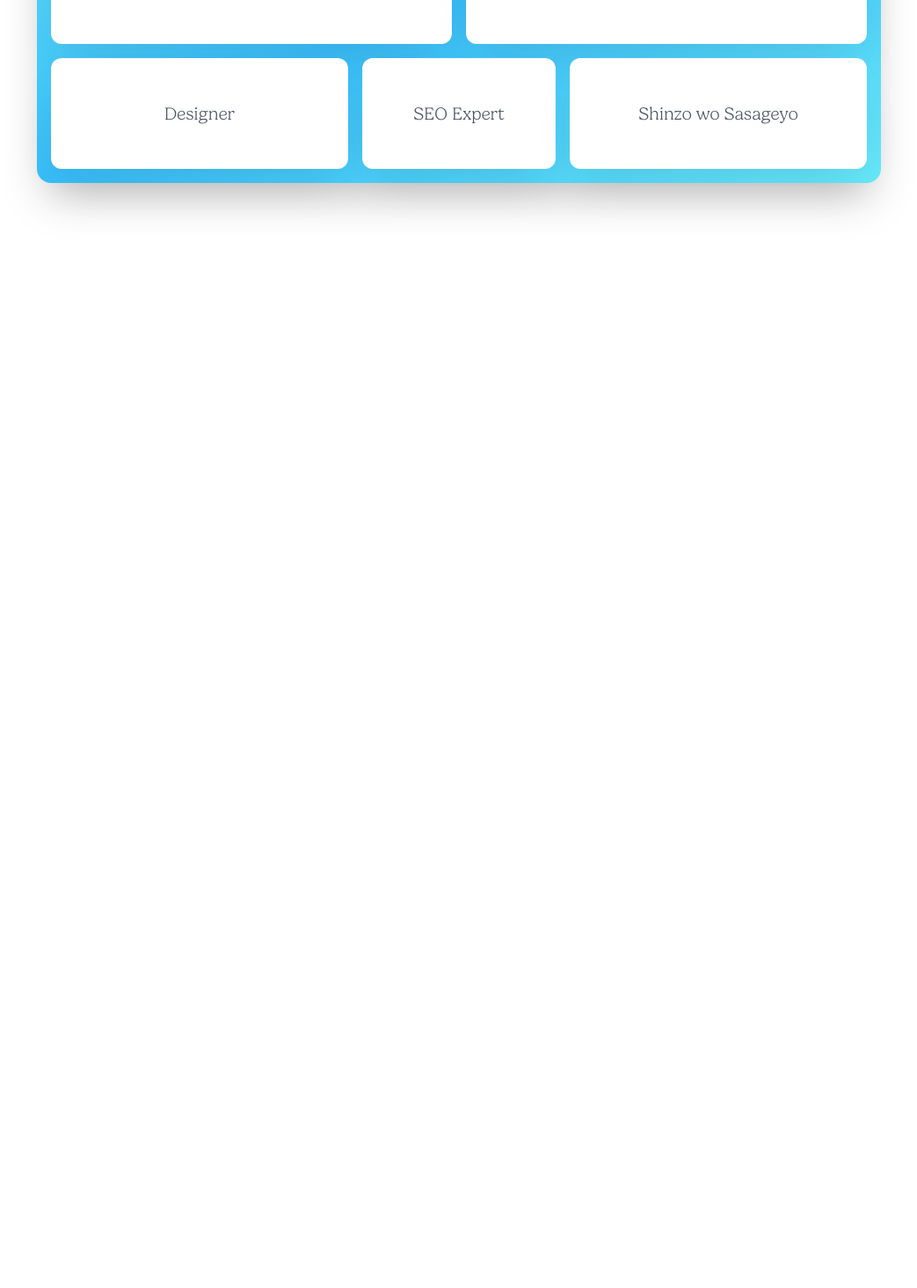
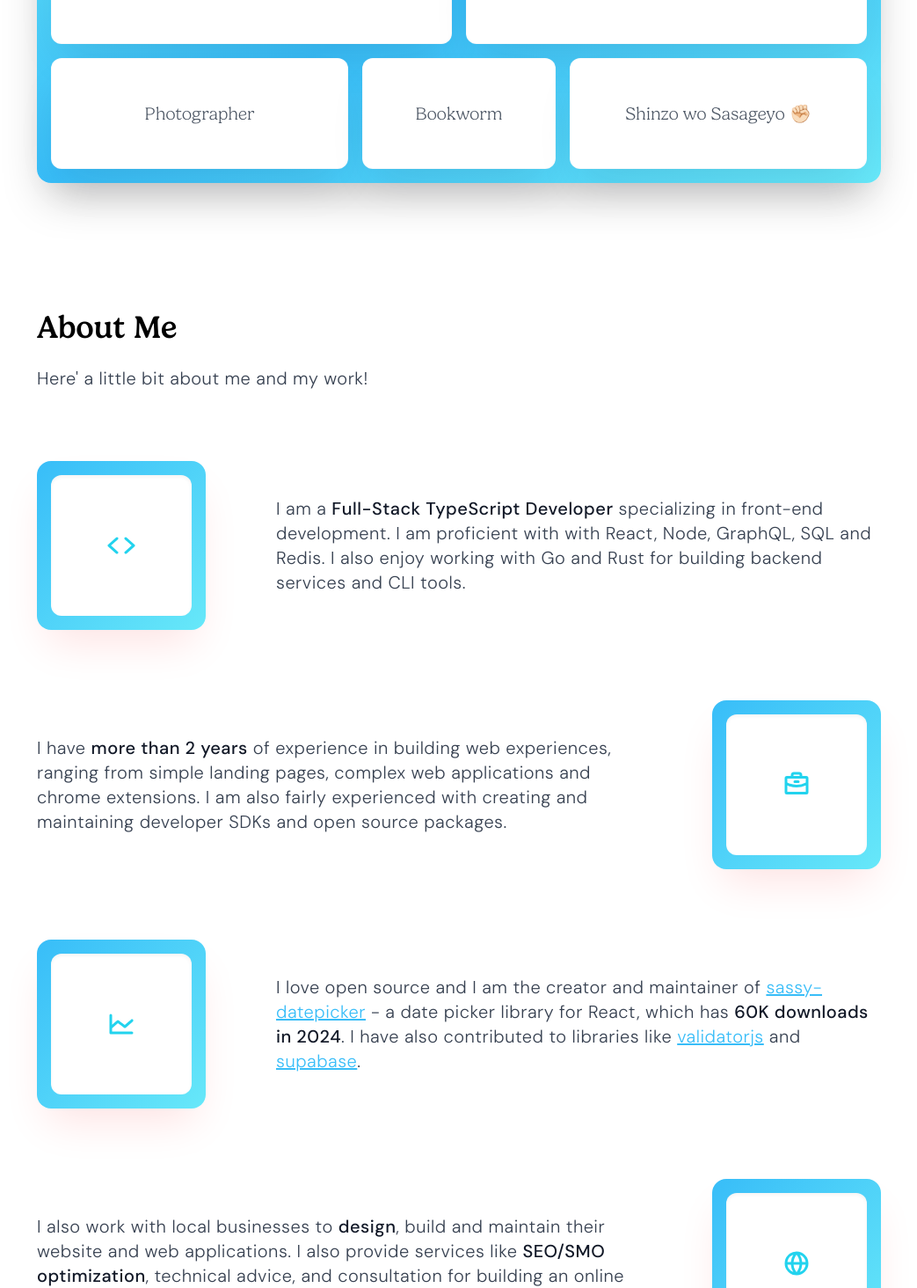
Before and after one commit to amaan14999/amaan-v2, a Next.js app: page / in a window 1280 px wide. Shown: the part 1126-2590 px from the top of the page at 88% size, without its empty margins (118-1161 px from the left). Before the commit the page ends 1510 px from the top, so only its background shows below. Built offline with nearby package versions, Linux system fonts and the light colour scheme; a web font is replaced by a local one.

Commit message:
homepage complete

```diff
--- a/src/app/layout.js
+++ b/src/app/layout.js
@@ -1,11 +1,11 @@
 import Navbar from "@/components/navbar/Navbar";
+import Footer from "@/components/footer/Footer";
 import { DM_Sans } from "next/font/google";
 import { DM_Mono } from "next/font/google";
 import LocalFont from "next/font/local";
-// import { Inter } from "next/font/google";
-import "./globals.css";
+import "./styles/globals.css";
+import "./styles/compose.css";
 
-// const inter = Inter({ subsets: ["latin"] });
 const dmSans = DM_Sans({
   subsets: ["latin"],
   preload: true,
@@ -76,6 +76,7 @@ export default function RootLayout({ children }) {
       <body>
         <Navbar />
         <div className="mt-20">{children}</div>
+        <Footer />
       </body>
     </html>
   );
--- a/src/app/page.js
+++ b/src/app/page.js
@@ -2,6 +2,13 @@ import Image from "next/image";
 import Text from "@/components/text/Text";
 import FadeInSection from "@/components/fade-in-section/FadeInSection";
 import LinkCTA from "@/components/link-cta/LinkCTA";
+import ExternalLink from "@/components/external-link/ExternalLink";
+import {
+  CodeSimple,
+  Briefcase,
+  ChartLine,
+  GlobeSimple,
+} from "@phosphor-icons/react/dist/ssr";
 export default function Home() {
   return (
     <>
@@ -14,8 +21,8 @@ export default function Home() {
           </FadeInSection>
           <FadeInSection delay={0.1}>
             <Text>
-              A full stack developer building fast, beautiful and accessible
-              website and apps.
+              A Full-stack developer building fast, accessible, and user-centric
+              websites and apps.
             </Text>
           </FadeInSection>
           <div className="flex items-center justify-start gap-2 sm:gap-4">
@@ -52,7 +59,7 @@ export default function Home() {
             </FadeInSection>
             <FadeInSection className="w-full h-full col-span-1 md:col-span-3 row-span-1 px-6 py-12 flex flex-col items-center justify-center bg-white border border-gray-200/20 backdrop-blur-md rounded-xl shadow-2xl shadow-gray-900/10">
               <p className="text-center text-lg sm:text-xl font-serif font-thin text-gray-600">
-                Photographer
+                Technical Writer
               </p>
             </FadeInSection>
             <FadeInSection className="w-full h-full col-span-1 md:col-span-4 row-span-1 px-6 py-12 flex flex-col items-center justify-center bg-white border border-gray-200/20 backdrop-blur-md rounded-xl shadow-2xl shadow-gray-900/10">
@@ -67,20 +74,100 @@ export default function Home() {
             </FadeInSection>
             <FadeInSection className="w-full h-full col-span-1 md:col-span-3 row-span-1 px-6 py-12 flex flex-col items-center justify-center bg-white border border-gray-200/20 backdrop-blur-md rounded-xl shadow-2xl shadow-gray-900/10">
               <p className="text-center text-lg sm:text-xl font-serif font-thin text-gray-600">
-                Designer
+                Photographer
               </p>
             </FadeInSection>
             <FadeInSection className="w-full h-full col-span-1 md:col-span-2 row-span-1 px-6 py-12 flex flex-col items-center justify-center bg-white border border-gray-200/20 backdrop-blur-md rounded-xl shadow-2xl shadow-gray-900/10">
               <p className="text-center text-lg sm:text-xl font-serif font-thin text-gray-600">
-                SEO Expert
+                Bookworm
               </p>
             </FadeInSection>
             <FadeInSection className="w-full h-full col-span-1 md:col-span-3 row-span-1 px-6 py-12 flex flex-col items-center justify-center bg-white border border-gray-200/20 backdrop-blur-md rounded-xl shadow-2xl shadow-gray-900/10">
               <p className="text-center text-lg sm:text-xl font-serif font-thin text-gray-600">
-                Shinzo wo Sasageyo
+                Shinzo wo Sasageyo ✊🏻
               </p>
             </FadeInSection>
           </div>
+        </section>
+        <section id="about" className="my-12 py-12 space-y-12 sm:space-y-20">
+          <FadeInSection>
+            <h3 className="text-3xl sm:text-4xl font-medium">About Me</h3>
+            <Text>Here&apos; a little bit about me and my work!</Text>
+          </FadeInSection>
+          <FadeInSection className="flex flex-col sm:flex-row gap-8 sm:gap-20 items-center">
+            <div className="w-48 h-48 flex-shrink-0 bg-gradient-to-br from-sky-400 to-cyan-300 rounded-2xl p-4 shadow-2xl shadow-red-100">
+              <div className="w-full h-full flex items-center justify-center bg-white rounded-xl shadow-inner">
+                <CodeSimple size={32} weight="bold" className="text-cyan-400" />
+              </div>
+            </div>
+            <Text className="!m-0">
+              I am a{" "}
+              <span className="emphasis">Full-Stack TypeScript Developer</span>{" "}
+              specializing in front-end development. I am proficient with with
+              React, Node, GraphQL, SQL and Redis. I also enjoy working with Go
+              and Rust for building backend services and CLI tools.
+            </Text>
+          </FadeInSection>
+          <FadeInSection className="flex flex-col-reverse sm:flex-row gap-8 sm:gap-20 items-center">
+            <Text className="!m-0">
+              I have <span className="emphasis">more than 2 years</span> of
+              experience in building web experiences, ranging from simple
+              landing pages, complex web applications and chrome extensions. I
+              am also fairly experienced with creating and maintaining developer
+              SDKs and open source packages.
+            </Text>
+            <div className="w-48 h-48 flex-shrink-0 bg-gradient-to-br from-sky-400 to-cyan-300 rounded-2xl p-4 shadow-2xl shadow-red-100">
+              <div className="w-full h-full flex items-center justify-center bg-white rounded-xl shadow-inner">
+                <Briefcase size={32} weight="bold" className="text-cyan-400" />
+              </div>
+            </div>
+          </FadeInSection>
+          <FadeInSection className="flex flex-col sm:flex-row gap-8 sm:gap-20 items-center">
+            <div className="w-48 h-48 flex-shrink-0 bg-gradient-to-br from-sky-400 to-cyan-300 rounded-2xl p-4 shadow-2xl shadow-red-100">
+              <div className="w-full h-full flex items-center justify-center bg-white rounded-xl shadow-inner">
+                <ChartLine size={32} weight="bold" className="text-cyan-400" />
+              </div>
+            </div>
+            <Text className="!m-0">
+              I love open source and I am the creator and maintainer of{" "}
+              <ExternalLink href="https://github.com/sassy-labs/datepicker">
+                sassy-datepicker
+              </ExternalLink>{" "}
+              - a date picker library for React, which has{" "}
+              <span className="emphasis">60K downloads in 2024</span>. I have
+              also contributed to libraries like{" "}
+              <ExternalLink href="https://github.com/validatorjs/validator.js">
+                validatorjs
+              </ExternalLink>{" "}
+              and{" "}
+              <ExternalLink href="https://github.com/supabase">
+                supabase
+              </ExternalLink>
+              .
+            </Text>
+          </FadeInSection>
+          <FadeInSection className="flex flex-col-reverse sm:flex-row gap-8 sm:gap-20 items-center">
+            <Text className="!m-0">
+              I also work with local businesses to{" "}
+              <span className="emphasis">design</span>, build and maintain their
+              website and web applications. I also provide services like{" "}
+              <span className="emphasis">SEO/SMO optimization</span>, technical
+              advice, and consultation for building an online presence for
+              businesses.
+            </Text>
+            <div className="w-48 h-48 flex-shrink-0 bg-gradient-to-br from-sky-400 to-cyan-300 rounded-2xl p-4 shadow-2xl shadow-red-100">
+              <div className="w-full h-full flex items-center justify-center bg-white rounded-xl shadow-inner">
+                <GlobeSimple
+                  size={32}
+                  weight="bold"
+                  className="text-cyan-400"
+                />
+              </div>
+            </div>
+          </FadeInSection>
+          <FadeInSection delay={0.2}>
+            <LinkCTA href="/about" label="Know More" />
+          </FadeInSection>
         </section>
       </main>
     </>
--- /dev/null
+++ b/src/app/styles/compose.css
@@ -0,0 +1,11 @@
+.force-disabled {
+  @apply opacity-25 pointer-events-none;
+}
+
+.link {
+  @apply underline text-sky-400 break-words;
+}
+
+.emphasis {
+  @apply font-medium text-gray-900;
+}
--- /dev/null
+++ b/src/components/external-link/ExternalLink.js
@@ -0,0 +1,17 @@
+"use client";
+import React from "react";
+
+const ExternalLink = ({ href, className, children, ...props }) => {
+  return (
+    <a
+      href={href}
+      target="_blank"
+      rel="noopener noreferrer"
+      className={`link ${className ? className : ""}`}
+      {...props}
+    >
+      {children}
+    </a>
+  );
+};
+export default ExternalLink;
--- /dev/null
+++ b/src/components/footer/Footer.js
@@ -0,0 +1,78 @@
+import React from "react";
+import Link from "next/link";
+import {
+  GithubLogo,
+  LinkedinLogo,
+  TwitterLogo,
+  Copyright,
+  TelegramLogo,
+} from "@phosphor-icons/react/dist/ssr";
+import Image from "next/image";
+
+const Footer = () => {
+  const year = new Date().getFullYear();
+
+  return (
+    <footer className="bg-cyan-500">
+      <div className="flex items-start justify-between flex-col-reverse sm:flex-row py-12 w-constraint">
+        <div className="mt-12 sm:mt-0">
+          <Link href="/">
+            <Image
+              src="/name.svg"
+              alt="Name"
+              width={170}
+              height={85}
+              priority={true}
+            />
+            <p className="sr-only">Amaan</p>
+          </Link>
+          <div className="mt-8 sm:mt-20 flex items-center font-serif text-gray-900">
+            <Copyright weight="bold" />
+            <p className="ml-2">
+              <span className="font-sans">{year}</span> Amaan
+            </p>
+          </div>
+        </div>
+        <div>
+          <h3 className="sr-only">Socials</h3>
+          <div className="flex space-x-6">
+            <a
+              href="https://twitter.com/not_iitian"
+              target="_blank"
+              rel="noopener noreferrer"
+              title="Twitter Profile"
+            >
+              <TwitterLogo weight="regular" size="24" />
+            </a>
+            <a
+              href="https://t.me/amaan14999"
+              target="_blank"
+              rel="noopener noreferrer"
+              title="Telegram"
+            >
+              <TelegramLogo weight="regular" size="24" />
+            </a>
+            <a
+              href="https://github.com/amaan14999"
+              target="_blank"
+              rel="noopener noreferrer"
+              title="GitHub Profile"
+            >
+              <GithubLogo weight="regular" size="24" />
+            </a>
+            <a
+              href="https://www.linkedin.com/in/amaan14999/"
+              target="_blank"
+              rel="noopener noreferrer"
+              title="LinkedIn Profile"
+            >
+              <LinkedinLogo weight="regular" size="24" />
+            </a>
+          </div>
+        </div>
+      </div>
+    </footer>
+  );
+};
+
+export default Footer;
```
Also changed, not shown: public/name.svg (added), src/app/styles/globals.css (renamed from src/app/globals.css).
